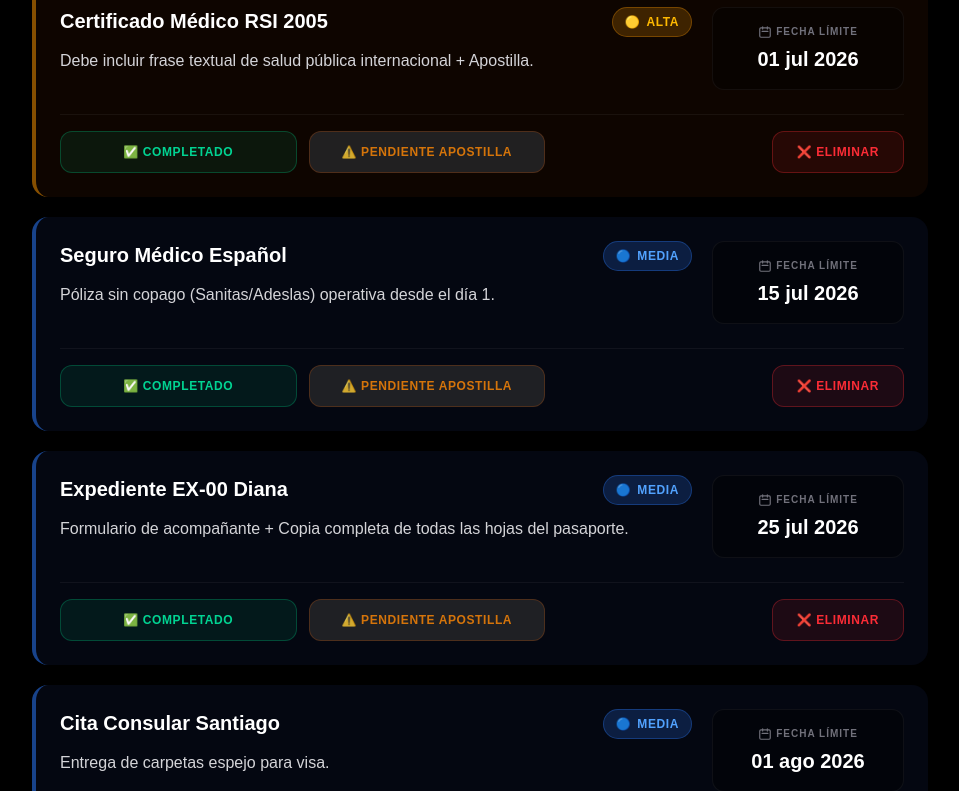
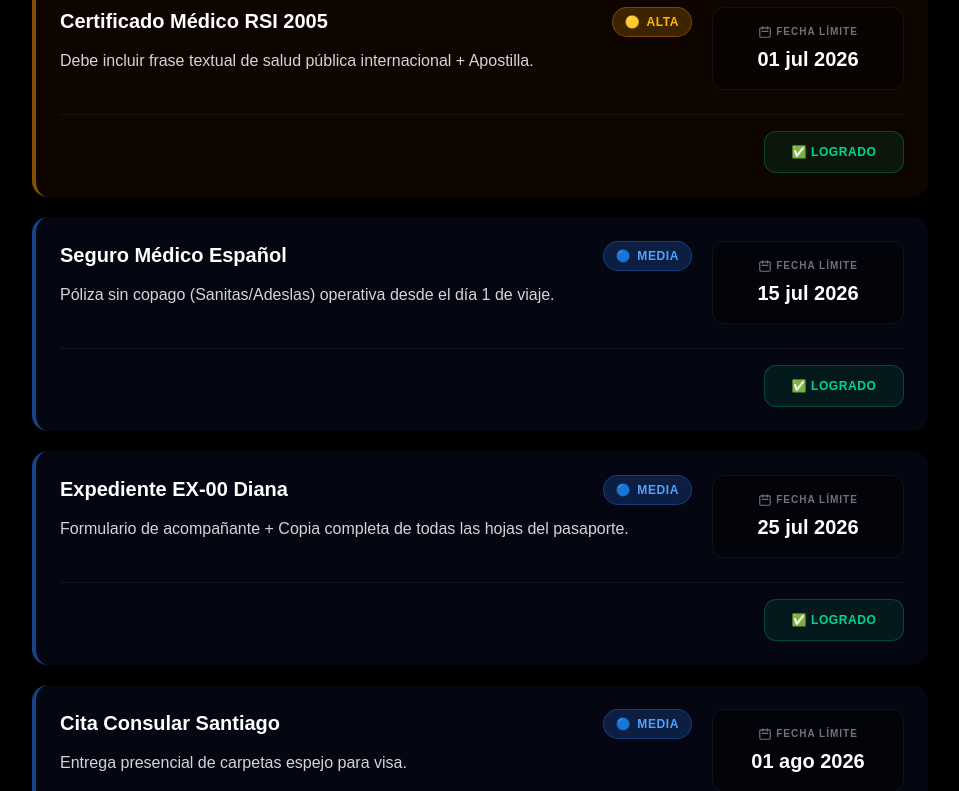
Before and after one commit to theXse/workflow-app, a Next.js app: page /viaje in a window 1280 px wide. Shown: the part 1169-1960 px from the top of the page, without its empty margins (160-1119 px from the left). Built offline with nearby package versions, Linux system fonts and the light colour scheme.

Commit message:
feat: redesign Viaje tab with simplified single 'LOGRADO' button and static positional logic

```diff
--- a/app/viaje/page.tsx
+++ b/app/viaje/page.tsx
@@ -2,52 +2,38 @@
 
 import React, { useState } from "react";
 
-type TaskStatus = 'pending' | 'apostilla' | 'completed';
-
 type VisaTask = {
   id: number;
   color: string;
+  fecha: string;
   etapa: string;
-  fecha: string;
   notas: string;
-  status: TaskStatus;
+  status: 'pending' | 'completed';
 };
 
 const INITIAL_PLAN: VisaTask[] = [
-  {"id": 1, "color": "🔴", "etapa": "Carpeta de Convivencia (Pruebas)", "fecha": "2026-04-10", "notas": "Recopilar cuentas de servicios (luz/net) y declaración notarial. (Sustituto de arriendo).", "status": "pending"},
-  {"id": 2, "color": "🔴", "etapa": "Celebración AUC", "fecha": "2026-04-20", "notas": "Acuerdo de Unión Civil en Registro Civil. Verificación: Apostilla Digital Minrel inmediata.", "status": "pending"},
-  {"id": 3, "color": "🔴", "etapa": "Control Solvencia (€13.000)", "fecha": "2026-05-30", "notas": "Fondos estables en cartolas de los últimos 3 meses.", "status": "pending"},
-  {"id": 4, "color": "🟡", "etapa": "Antecedentes Penales", "fecha": "2026-06-15", "notas": "Certificado fines especiales + Apostilla (Vigencia 90 días).", "status": "pending"},
-  {"id": 5, "color": "🟡", "etapa": "Certificado Médico RSI 2005", "fecha": "2026-07-01", "notas": "Debe incluir frase textual de salud pública internacional + Apostilla.", "status": "pending"},
-  {"id": 6, "color": "🔵", "etapa": "Seguro Médico Español", "fecha": "2026-07-15", "notas": "Póliza sin copago (Sanitas/Adeslas) operativa desde el día 1.", "status": "pending"},
-  {"id": 7, "color": "🔵", "etapa": "Expediente EX-00 Diana", "fecha": "2026-07-25", "notas": "Formulario de acompañante + Copia completa de todas las hojas del pasaporte.", "status": "pending"},
-  {"id": 8, "color": "🔵", "etapa": "Cita Consular Santiago", "fecha": "2026-08-01", "notas": "Entrega de carpetas espejo para visa.", "status": "pending"},
-  {"id": 9, "color": "🔴", "etapa": "Empadronamiento BCN", "fecha": "2026-09-15", "notas": "Alta en ayuntamiento (Vital para legalidad en España).", "status": "pending"},
-  {"id": 10, "color": "🔴", "etapa": "Huellas TIE Diana", "fecha": "2026-10-10", "notas": "Cita en Policía para tarjeta de identidad física.", "status": "pending"}
+  {"id": 1, "color": "🔴", "fecha": "2026-04-10", "etapa": "Carpeta de Convivencia", "notas": "Recopilar cuentas de servicios (luz/net) y declaración notarial. (Sustituto de arriendo).", "status": "pending"},
+  {"id": 2, "color": "🔴", "fecha": "2026-04-20", "etapa": "Celebración AUC", "notas": "Acuerdo de Unión Civil en Registro Civil. Verificación: Apostilla Digital Minrel inmediata.", "status": "pending"},
+  {"id": 3, "color": "🔴", "fecha": "2026-05-30", "etapa": "Control Solvencia (€13.000)", "notas": "Fondos estables en cartolas de los últimos 3 meses.", "status": "pending"},
+  {"id": 4, "color": "🟡", "fecha": "2026-06-15", "etapa": "Antecedentes Penales", "notas": "Certificado fines especiales + Apostilla (Vigencia 90 días).", "status": "pending"},
+  {"id": 5, "color": "🟡", "fecha": "2026-07-01", "etapa": "Certificado Médico RSI 2005", "notas": "Debe incluir frase textual de salud pública internacional + Apostilla.", "status": "pending"},
+  {"id": 6, "color": "🔵", "fecha": "2026-07-15", "etapa": "Seguro Médico Español", "notas": "Póliza sin copago (Sanitas/Adeslas) operativa desde el día 1 de viaje.", "status": "pending"},
+  {"id": 7, "color": "🔵", "fecha": "2026-07-25", "etapa": "Expediente EX-00 Diana", "notas": "Formulario de acompañante + Copia completa de todas las hojas del pasaporte.", "status": "pending"},
+  {"id": 8, "color": "🔵", "fecha": "2026-08-01", "etapa": "Cita Consular Santiago", "notas": "Entrega presencial de carpetas espejo para visa.", "status": "pending"},
+  {"id": 9, "color": "🔴", "fecha": "2026-09-15", "etapa": "Empadronamiento BCN", "notas": "Alta en ayuntamiento (Vital para legalidad en España).", "status": "pending"},
+  {"id": 10, "color": "🔴", "fecha": "2026-10-10", "etapa": "Huellas TIE Diana", "notas": "Cita en Policía para tarjeta de identidad física.", "status": "pending"}
 ];
 
 export default function Viaje() {
   const [tasks, setTasks] = useState<VisaTask[]>(INITIAL_PLAN);
 
-  const updateStatus = (id: number, newStatus: TaskStatus) => {
-    setTasks(tasks.map(t => t.id === id ? { ...t, status: newStatus } : t));
-  };
-
-  const handleDelete = (id: number) => {
-    if (window.confirm("¿Estás seguro de que deseas eliminar permanentemente esta tarea?")) {
-      setTasks(tasks.filter(t => t.id !== id));
-    }
+  const toggleStatus = (id: number) => {
+    setTasks(tasks.map(t => t.id === id ? { ...t, status: t.status === 'completed' ? 'pending' : 'completed' } : t));
   };
 
   const getSortedTasks = () => {
-    return [...tasks].sort((a, b) => {
-      // Regla: Los completados se van automáticamente al final de la lista
-      if (a.status === 'completed' && b.status !== 'completed') return 1;
-      if (b.status === 'completed' && a.status !== 'completed') return -1;
-
-      // Regla: Orden cronológico inverso (lo que vence antes va arriba)
-      return new Date(a.fecha).getTime() - new Date(b.fecha).getTime();
-    });
+    // Regla: Orden cronológico estricto (no mover tareas completadas al final)
+    return [...tasks].sort((a, b) => new Date(a.fecha).getTime() - new Date(b.fecha).getTime());
   };
 
   return (
@@ -65,23 +51,15 @@ export default function Viaje() {
             let badgeStyle = "";
             let badgeText = "";
 
-            // Regla: Si está completado, cambia a color Gris y se tacha
+            // Regla: Tarea gris opaca al estar LOGRADA
             if (task.status === 'completed') {
-              cardStyle = "border-zinc-800 bg-zinc-900/60 opacity-60 grayscale";
+              cardStyle = "border-zinc-800 bg-zinc-900/40 opacity-50";
               textColor = "text-zinc-500 line-through";
               notesColor = "text-zinc-600 line-through";
-              badgeStyle = "bg-zinc-800 text-zinc-500 border-zinc-700";
-              badgeText = "COMPLETADO";
+              badgeStyle = "bg-zinc-800 text-zinc-500 border-zinc-700 opacity-50";
+              badgeText = "LOGRADO";
             }
-            // Regla: Si falta legalización, el botón debe cambiar el color de la tarea a Naranja
-            else if (task.status === 'apostilla') {
-              cardStyle = "border-orange-500/80 bg-orange-950/40 shadow-[0_0_20px_rgba(249,115,22,0.15)]";
-              textColor = "text-orange-100";
-              notesColor = "text-orange-200/80";
-              badgeStyle = "bg-orange-500/20 text-orange-400 border-orange-500/50";
-              badgeText = "EN PROCESO (APOSTILLA)";
-            }
-            // Estilos por defecto (basado en prioridad de colores del JSON)
+            // Regla: Estilos dinámicos para tareas pendientes según el color
             else {
               if (task.color === "🔴") {
                 cardStyle = "border-red-500/60 bg-red-950/30 shadow-[0_0_15px_rgba(239,68,68,0.1)]";
@@ -95,16 +73,11 @@ export default function Viaje() {
                 cardStyle = "border-blue-500/50 bg-blue-950/20";
                 badgeStyle = "bg-blue-500/20 text-blue-400 border-blue-500/30";
                 badgeText = "MEDIA";
-              } else if (task.color === "🟢") {
-                cardStyle = "border-emerald-500/50 bg-emerald-950/20";
-                badgeStyle = "bg-emerald-500/20 text-emerald-400 border-emerald-500/30";
-                badgeText = "BAJA";
               }
             }
 
             return (
               <div key={task.id} className={`p-5 md:p-6 rounded-2xl border-l-4 shadow-sm flex flex-col gap-4 transition-all duration-300 ${cardStyle}`}>
-
                 <div className="flex flex-col md:flex-row gap-5">
                   <div className="flex-1">
                     <div className="flex flex-wrap justify-between items-start mb-3 gap-4">
@@ -128,43 +101,19 @@ export default function Viaje() {
                   </div>
                 </div>
 
-                {/* BOTONERA DE ACCIÓN RÁPIDA */}
-                <div className="flex gap-2 md:gap-3 border-t border-white/5 pt-4 mt-2 flex-wrap">
+                {/* BOTÓN ÚNICO DE ACCIÓN */}
+                <div className="flex justify-start sm:justify-end border-t border-white/5 pt-4 mt-2">
                   <button
-                    onClick={() => updateStatus(task.id, task.status === 'completed' ? 'pending' : 'completed')}
-                    className={`flex-1 min-w-[140px] text-xs font-black px-4 py-3 rounded-xl transition-all border uppercase tracking-wider flex items-center justify-center gap-2 ${
+                    onClick={() => toggleStatus(task.id)}
+                    className={`w-full sm:w-auto min-w-[140px] text-xs font-black px-6 py-3 rounded-xl transition-all border uppercase tracking-wider flex items-center justify-center gap-2 ${
                       task.status === 'completed'
                       ? 'bg-zinc-800 text-zinc-400 border-zinc-700 hover:bg-zinc-700'
                       : 'bg-emerald-500/10 text-emerald-400 border-emerald-500/30 hover:bg-emerald-500/20 hover:shadow-[0_0_10px_rgba(16,185,129,0.2)]'
                     }`}
                   >
-                    {task.status === 'completed' ? '↺ Deshacer' : '✅ Completado'}
-                  </button>
-
-                  {task.status !== 'completed' && (
-                    <button
-                      onClick={() => updateStatus(task.id, task.status === 'apostilla' ? 'pending' : 'apostilla')}
-                      className={`flex-1 min-w-[200px] text-xs font-black px-4 py-3 rounded-xl transition-all border uppercase tracking-wider flex items-center justify-center gap-2 ${
-                        task.status === 'apostilla'
-                        ? 'bg-orange-500/20 text-orange-400 border-orange-500/50 hover:bg-orange-500/30'
-                        : 'bg-zinc-800/80 text-orange-400/80 border-orange-500/20 hover:bg-orange-500/20'
-                      }`}
-                    >
-                      {task.status === 'apostilla' ? '⚠️ Quitar Marca de Apostilla' : '⚠️ Pendiente Apostilla'}
-                    </button>
-                  )}
-
-                  <div className="hidden sm:block flex-1"></div>
-
-                  <button
-                    onClick={() => handleDelete(task.id)}
-                    className="flex-1 sm:flex-none text-xs font-black px-6 py-3 rounded-xl transition-all border bg-red-500/10 text-red-500 border-red-500/30 hover:bg-red-500/30 uppercase tracking-wider flex items-center justify-center"
-                    title="Borrar tarea definitivamente"
-                  >
-                    ❌ Eliminar
+                    {task.status === 'completed' ? '↺ Deshacer' : '✅ LOGRADO'}
                   </button>
                 </div>
-
               </div>
             );
           })}
```
